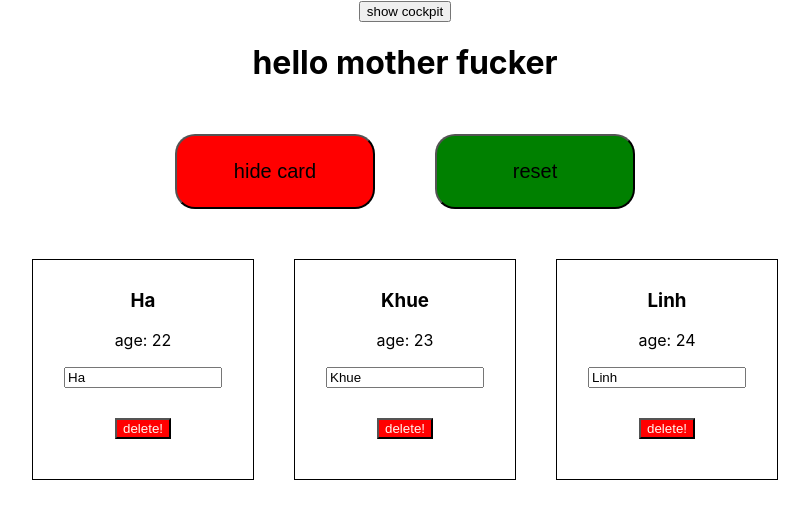
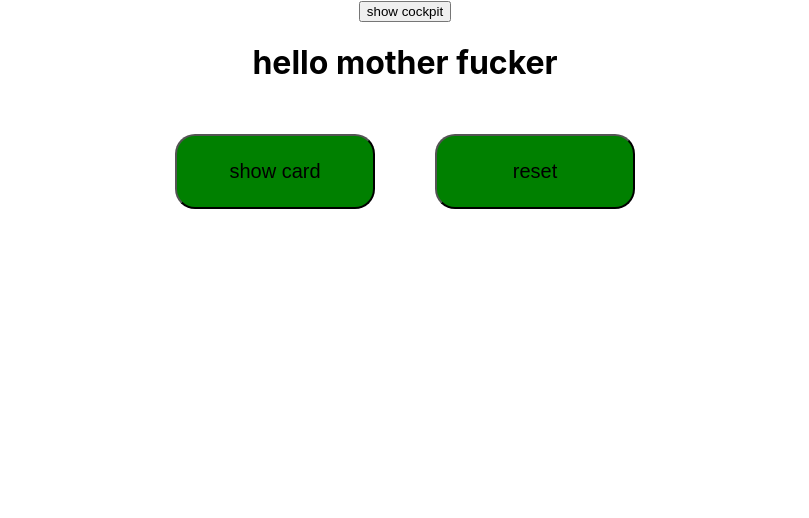
Before and after one commit to linhng98/reactjs-course, a React (Create React App) app in the folder hello-react/: page / in a window 1280 px wide. Shown: the top 518 px of the page, without its empty margins (235-1044 px from the left). Built offline with nearby package versions, Linux system fonts and the light colour scheme.

Commit message:
captalize component name, add ref to function based component

```diff
--- a/hello-react/src/components/cockpit/cockpit.js
+++ b/hello-react/src/components/cockpit/cockpit.js
@@ -1,10 +1,15 @@
-import React, { memo } from 'react';
+import React, { memo, useRef, useEffect } from 'react';
 import classes from './cockpit.module.css';
 import PropTypes from 'prop-types';
 
-const cockpit = (props) => {
+const Cockpit = (props) => {
   let btnHide = [];
   let textButtonHide = "show card";
+  const toggleBtnRefHideCard = useRef(null);
+
+  useEffect(() => {
+    toggleBtnRefHideCard.current.click();
+  }, []);
 
   if (props.showPersons === true) {
     btnHide.push(classes.Red);
@@ -14,16 +19,16 @@ const cockpit = (props) => {
   return (
     <div className={classes.Cockpit}>
       <h1>{props.appTitle}</h1>
-      <button className={btnHide.join(' ')} onClick={props.toggleHideCardHandler}>{textButtonHide}</button>
+      <button ref={toggleBtnRefHideCard} className={btnHide.join(' ')} onClick={props.toggleHideCardHandler}>{textButtonHide}</button>
       <button className={classes.Button} onClick={props.resetHandler}>reset</button>
     </div>
   )
 }
 
-cockpit.propTypes = {
+Cockpit.propTypes = {
   appTitle: PropTypes.string,
   toggleHideCardHandler: PropTypes.func,
   resetHandler: PropTypes.func
 }
 
-export default memo(cockpit);
+export default memo(Cockpit);
--- a/hello-react/src/components/persons/modelPerson/person.js
+++ b/hello-react/src/components/persons/modelPerson/person.js
@@ -4,7 +4,7 @@ import withClass from '../../../hoc/withClass';
 import Aux from '../../../hoc/aux';
 import PropTypes from 'prop-types';
 
-const person = (properties) => {
+const Person = (properties) => {
   return (
     <Aux>
       <h3>{properties.name}</h3>
@@ -16,11 +16,11 @@ const person = (properties) => {
 }
 
 // optional for type properties error detect
-person.propTypes = {
+Person.propTypes = {
   name: PropTypes.string,
   age: PropTypes.number,
   changedName: PropTypes.func,
   clickDelete: PropTypes.func
 }
 
-export default withClass(person, classes.person);
+export default withClass(Person, classes.person);
```
